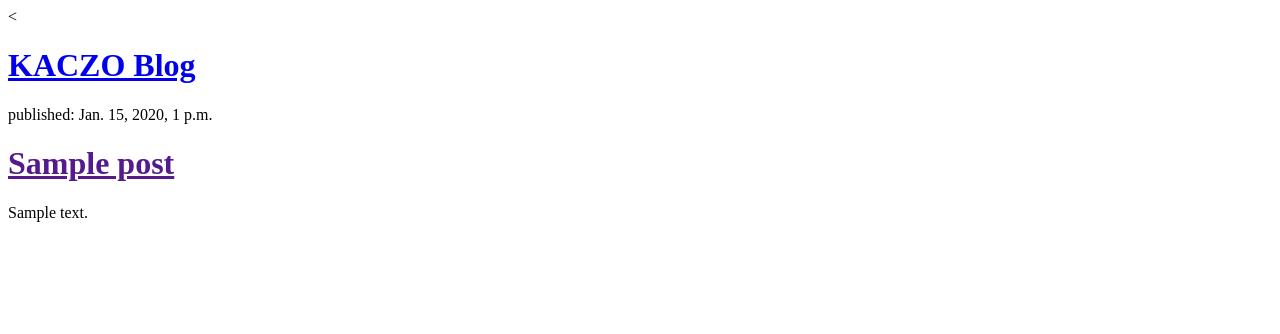
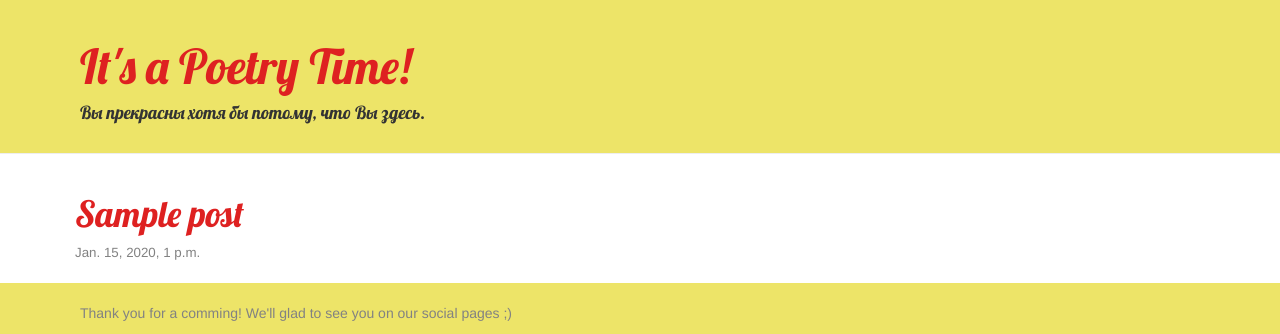
Before and after one commit to kredhead/kaczo153_blog, a Django app: template blog/templates/blog/post_list.html in a window 1280 px wide. Shown: the top 334 px of the page. Run offline with Django 3.2, Linux system fonts and the light colour scheme; the template is opened without the code that fills it: values that come from a table or form of the project are taken from there, others are empty; tables that the repository leaves empty hold one stand-in row (values such as "Sample post"); some libraries are stand-ins or nearby versions.

Commit message:
html+css

```diff
--- /dev/null
+++ b/blog/static/css/blog.css
@@ -0,0 +1,60 @@
+.page-header {
+        background-color: #EDE468;
+        margin-top: 0;
+        padding: 20px 20px 20px 80px;
+    }
+.page-header h1, .page-header h1 a, .page-header h1 a:visited, .page-header h1 a:active {
+        color: #DE2121;
+        font-size: 36pt;
+        text-decoration: none;
+    }
+
+.content {
+    margin-left: 60px;
+    }
+
+h1, h2, h3, h4 {
+        font-family: 'Lobster', cursive;
+    }
+
+.date {
+	color: #828282;
+	font-size: 10pt;
+    float: left;
+
+
+
+    }
+
+.save {
+    float: right;
+    }
+
+.post-form textarea, .post-form input {
+    width: 100%;
+    }
+
+.top-menu, .top-menu:hover, .top-menu:visited {
+    color: #16A877;
+    float: right;
+    font-size: 26pt;
+    margin-right: 100px;
+    }
+
+.post {
+    margin-bottom: 50px;
+    }
+
+.post h1 a, .post h1 a:visited {
+    color: #DE2121;
+    }
+
+.end{
+	color: #828282;
+}
+
+.end {
+	background-color: #EDE468;
+    margin-top: 0;
+    padding: 20px 20px 20px 80px;
+    }
--- /dev/null
+++ b/blog/templates/blog/base.html
@@ -0,0 +1,30 @@
+{% load staticfiles %}
+    <!DOCTYPE html>
+    <html>
+        <head>
+            <title>k.redhead</title>
+            <link rel="stylesheet" href="//maxcdn.bootstrapcdn.com/bootstrap/3.2.0/css/bootstrap.min.css">
+            <link rel="stylesheet" href="//maxcdn.bootstrapcdn.com/bootstrap/3.2.0/css/bootstrap-theme.min.css">
+            <link href='//fonts.googleapis.com/css?family=Lobster&subset=latin,latin-ext' rel='stylesheet' type='text/css'>
+            <link rel="stylesheet" href="{% static 'css/blog.css' %}">
+        </head>
+        <body>
+            <div class="page-header">
+                <h1><a href="/">It's  a Poetry Time!</a></h1>
+                <h4>Вы прекрасны хотя бы потому, что Вы здесь.</h4>
+            </div>
+            <div class="content container">
+                <div class="row">
+                    <div class="col-md-8">
+                    {% block content %}
+                    {% endblock %}
+                    </div>
+                </div>
+            </div>
+            <div class="end">
+                <p> Thank you for a comming! We'll glad to see you on our social pages ;)</p>
+                <p>k.redhead 2016</p>
+                <a href="http://vk.com/k.redhead"><img src="https://cdn.tproger.ru/wp-images/vk.png" /></a>
+                <a href="https://twitter.com/"><img src="https://cdn.tproger.ru/wp-images/tw.png" /></a>
+        </body>
+    </html>
--- a/blog/templates/blog/post_list.html
+++ b/blog/templates/blog/post_list.html
@@ -1,17 +1,11 @@
-<html>
-    <head>
-        <title>Django Girls blog</title>
-    </head>
-    <body>
-        < <div>
-        <h1><a href="/">KACZO Blog</a></h1>
-    </div>
-    {% for post in posts %}
-        <div>
-            <p>published: {{ post.published_date }}</p>
-            <h1><a href="">{{ post.title }}</a></h1>
-            <p>{{ post.text|linebreaks }}</p>
+{% extends 'blog/base.html' %}
+{% block content %}
+	{% for post in posts %}
+        <div class="post">
+            <h1><a href="{% url 'post_detail' pk=post.pk %}">{{ post.title}}</a></h1>
+            <div class="date">
+                {{ post.published_date }}
+            </div>
         </div>
     {% endfor %}
-    </body>
-</html>
+{% endblock content %}
--- a/blog/urls.py
+++ b/blog/urls.py
@@ -1,6 +1,7 @@
-from django.conf.urls import url
+from django.conf.urls import include, url
 from . import views
 
 urlpatterns = [
-	url(r'^$', views.post_list, name='post_list'),
+    url(r'^$', views.post_list, name='post_list'),
+    url(r'^post/(?P<pk>[0-9]+)/$', views.post_detail, name='post_detail'),
 ]
```
Also changed, not shown: blog/templates/blog/post_detail.html (added, +13 -0 lines), blog/views.py (+8 -3 lines).
